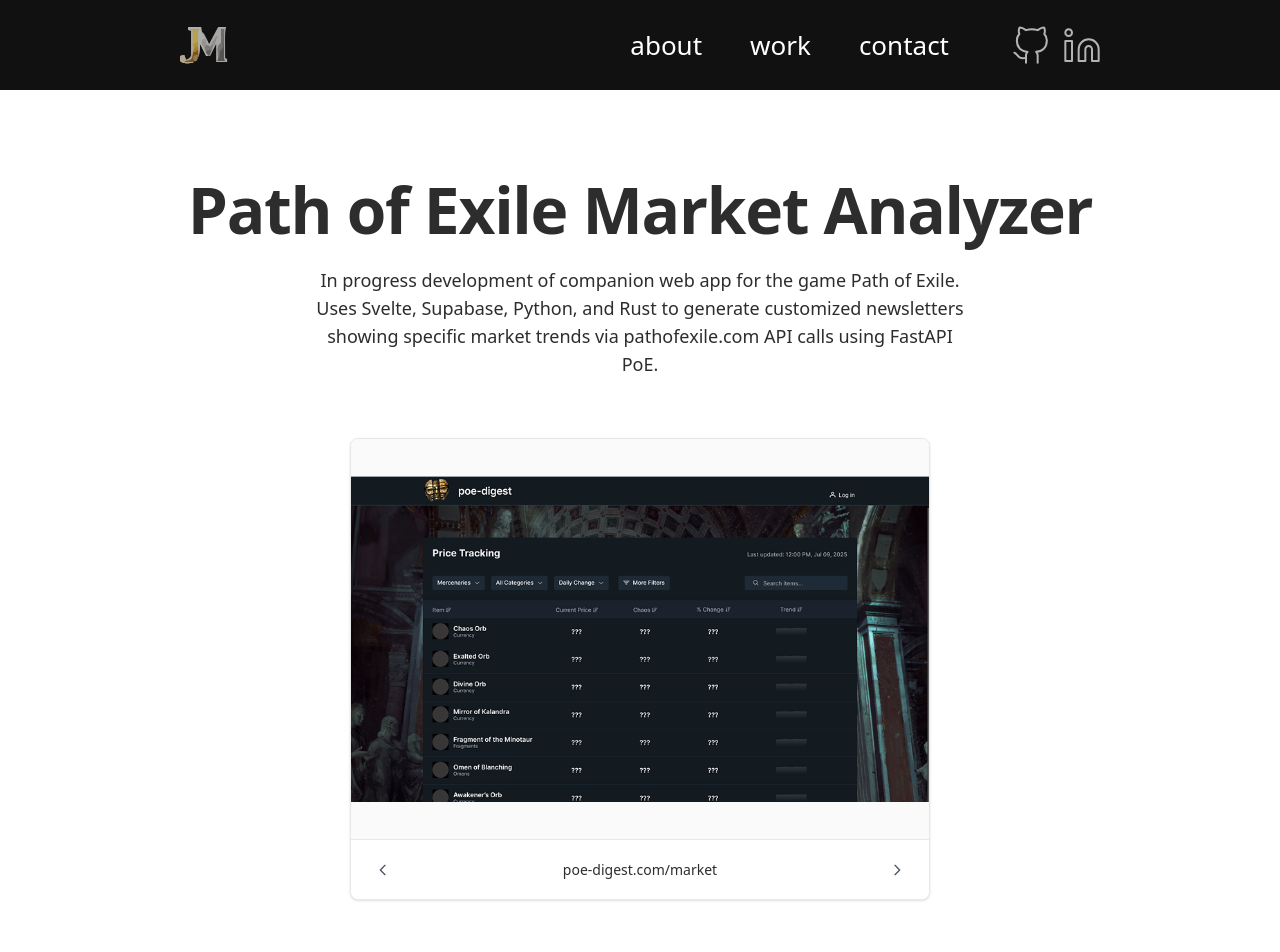
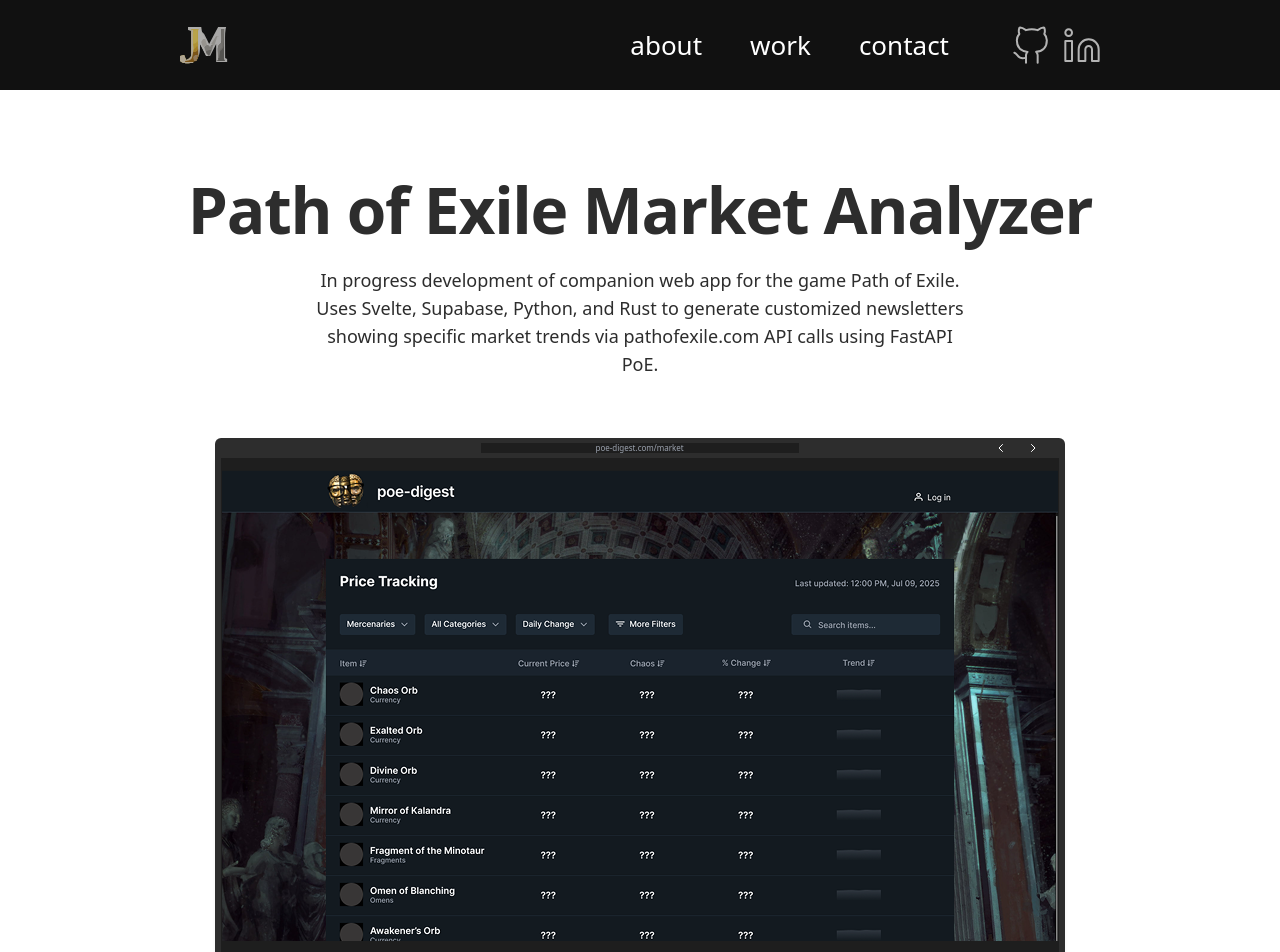
Before and after one commit to robmcdonald5/personalsite, a SvelteKit app: page /work/poe-market-analyzer in a window 1280 px wide. Shown: the top 952 px of the page. Built offline with nearby package versions, Linux system fonts and the light colour scheme.

Commit message:
Updated display on showcase for PoE

```diff
--- a/src/routes/work/poe-market-analyzer/+page.svelte
+++ b/src/routes/work/poe-market-analyzer/+page.svelte
@@ -48,10 +48,34 @@
 
         <!-- Single Image Display -->
         <div class="w-full flex justify-center mb-16">
-          <div class="w-full max-w-[580px]">
+          <div class="w-[850px] flex flex-col">
+            <!-- Title Card Header -->
+            <div class="w-[850px] h-[20px] bg-[#2D2D2D] rounded-tl-md rounded-tr-md relative">
+              <!-- Previous Button -->
+              <button onclick={previousImage} aria-label="Previous step" class="absolute top-[2px] right-[56px] w-[16px] h-[16px] flex items-center justify-center">
+                <svg class="w-3 h-3 text-white rotate-180" fill="none" stroke="currentColor" viewBox="0 0 24 24">
+                  <path stroke-linecap="round" stroke-linejoin="round" stroke-width="2" d="M9 5l7 7-7 7"></path>
+                </svg>
+              </button>
+
+              <!-- Next Button -->
+              <button onclick={nextImage} aria-label="Next step" class="absolute top-[2px] right-[24px] w-[16px] h-[16px] flex items-center justify-center">
+                <svg class="w-3 h-3 text-white" fill="none" stroke="currentColor" viewBox="0 0 24 24">
+                  <path stroke-linecap="round" stroke-linejoin="round" stroke-width="2" d="M9 5l7 7-7 7"></path>
+                </svg>
+              </button>
+
+              <!-- URL Display -->
+              <div class="w-[318px] h-[10px] flex justify-center items-center flex-row bg-[#1E1E1E] absolute top-[25%] bottom-[25%] left-[31.25%] right-[31.25%]">
+                <div class="text-[#9CA3AF] text-[8px] font-inter text-center">
+                  {currentImageStep?.title || 'Loading...'}
+                </div>
+              </div>
+            </div>
+
             <!-- Image Container -->
-            <div class="bg-white border border-[#E5E7EB] rounded-lg overflow-hidden shadow-sm">
-              <div class="h-[400px] bg-[#FAFAFA] flex items-center justify-center">
+            <div class="w-[850px] h-[500px] flex justify-center items-center bg-[#1E1E1E] border-solid border-[#2D2D2D] border-b-[6px] border-x-[6px] rounded-br-md rounded-bl-md shadow-[0px_2px_4px_0px_rgba(0,0,0,0.05)]">
+              <div class="w-[838px] h-[494px] flex justify-center items-center">
                 {#if currentImageStep}
                   <img
                     src="/{currentImageStep.image}"
@@ -69,21 +93,6 @@
                 {:else}
                   <div class="text-gray-400 text-sm">Image Loading...</div>
                 {/if}
-              </div>
-
-              <!-- Navigation Footer -->
-              <div class="h-[60px] bg-white border-t border-[#E5E7EB] flex items-center justify-between px-4">
-                <button class="p-2 hover:bg-gray-50 rounded flex-shrink-0" onclick={previousImage} aria-label="Previous step">
-                  <svg class="w-4 h-4 text-gray-600 rotate-180" fill="none" stroke="currentColor" viewBox="0 0 24 24">
-                    <path stroke-linecap="round" stroke-linejoin="round" stroke-width="2" d="M9 5l7 7-7 7"></path>
-                  </svg>
-                </button>
-                <span class="text-sm font-medium text-[#2D2D2D] text-center flex-1 px-4">{currentImageStep?.title || 'Loading...'}</span>
-                <button class="p-2 hover:bg-gray-50 rounded flex-shrink-0" onclick={nextImage} aria-label="Next step">
-                  <svg class="w-4 h-4 text-gray-600" fill="none" stroke="currentColor" viewBox="0 0 24 24">
-                    <path stroke-linecap="round" stroke-linejoin="round" stroke-width="2" d="M9 5l7 7-7 7"></path>
-                  </svg>
-                </button>
               </div>
             </div>
           </div>
```
